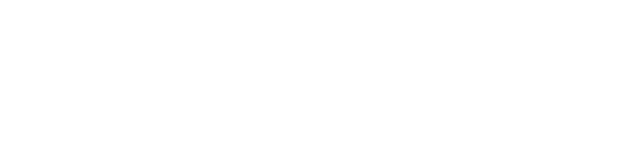
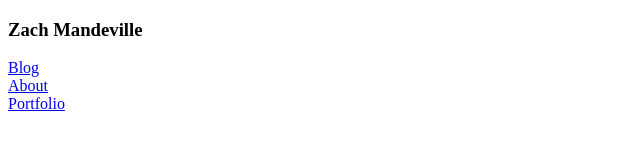
Before and after one commit to zachmandeville/zachmandeville.github.io, a plain HTML site: page index.html in a window 1280 px wide. Shown: the whole page, without its empty margins (0-640 px from the left). Drawn offline with Linux system fonts and the light colour scheme.

Commit message:
added semantic skeleton of site

```diff
--- a/index.html
+++ b/index.html
@@ -1,11 +1,33 @@
 <!DOCTYPE html>
 <html>
-  <head>
+ <head>
     <title></title>
     <meta charset="UTF-8">
-
   </head>
   <body>
-
+      <section class="container">
+	  <section class="header">
+	      <div class="row">
+		  <div class=" title col-8">
+		      <h1>Zach Mandeville</h1>
+		  </div>
+	      </div>
+	  </section>
+	  <section id="nav-splash">
+	      <div class="top-half">
+	          <div class="top-circle">
+		      <a class="page-link peach" href="blog/blog-template.html" title="Blog">Blog</a>
+		  </div>
+	      </div>
+	      <div class="center-link">
+		  <a class="page-link red" href="#" title="About">About</a>
+	      </div>
+	      <div class="bottom-half">
+		  <div class="bottom-circle">
+		      <a class="page-link peach" href="=#" title="Portfolio">Portfolio</a>
+		  </div>
+	      </div>
+	  </section>
+    </section>
   </body>
 </html>
```
